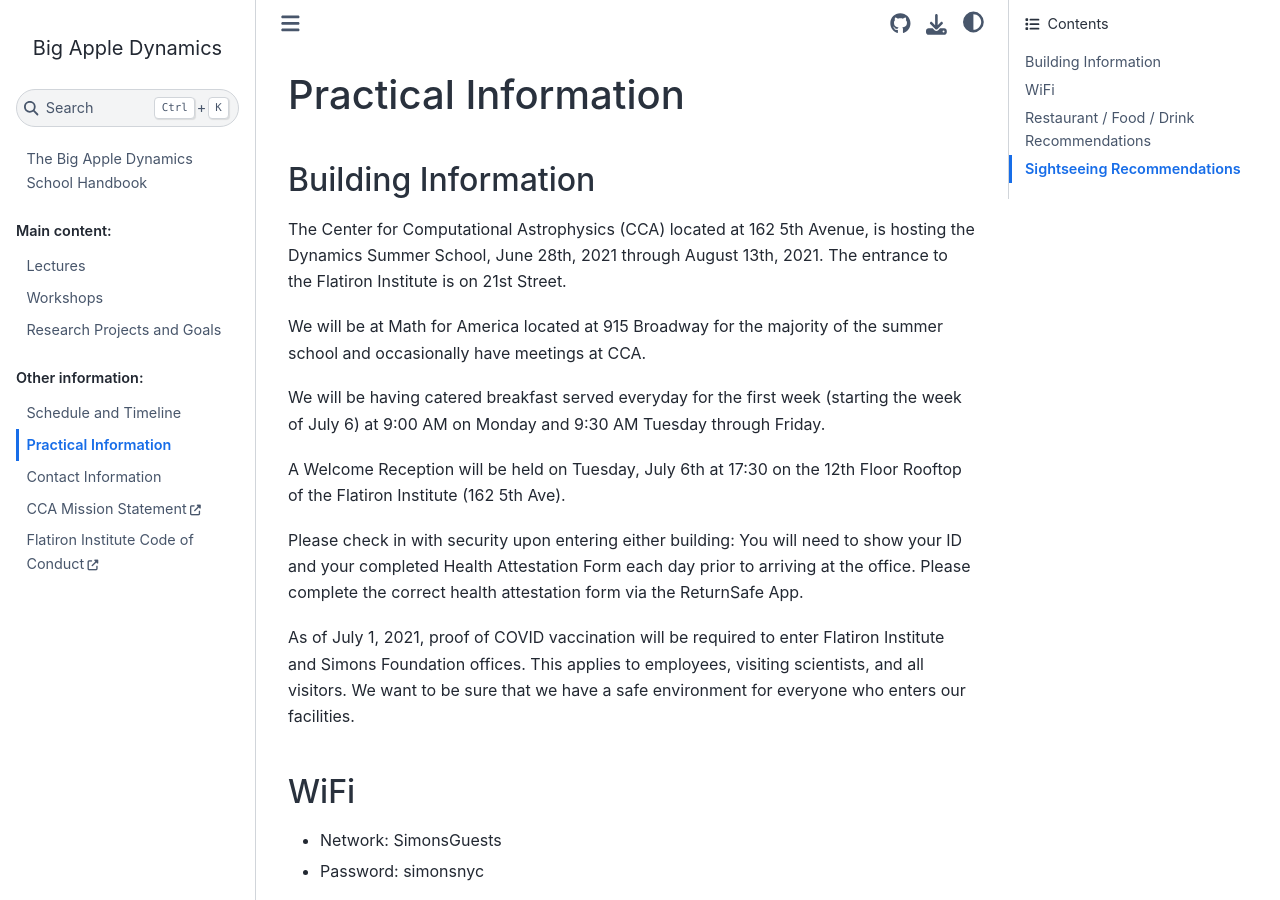
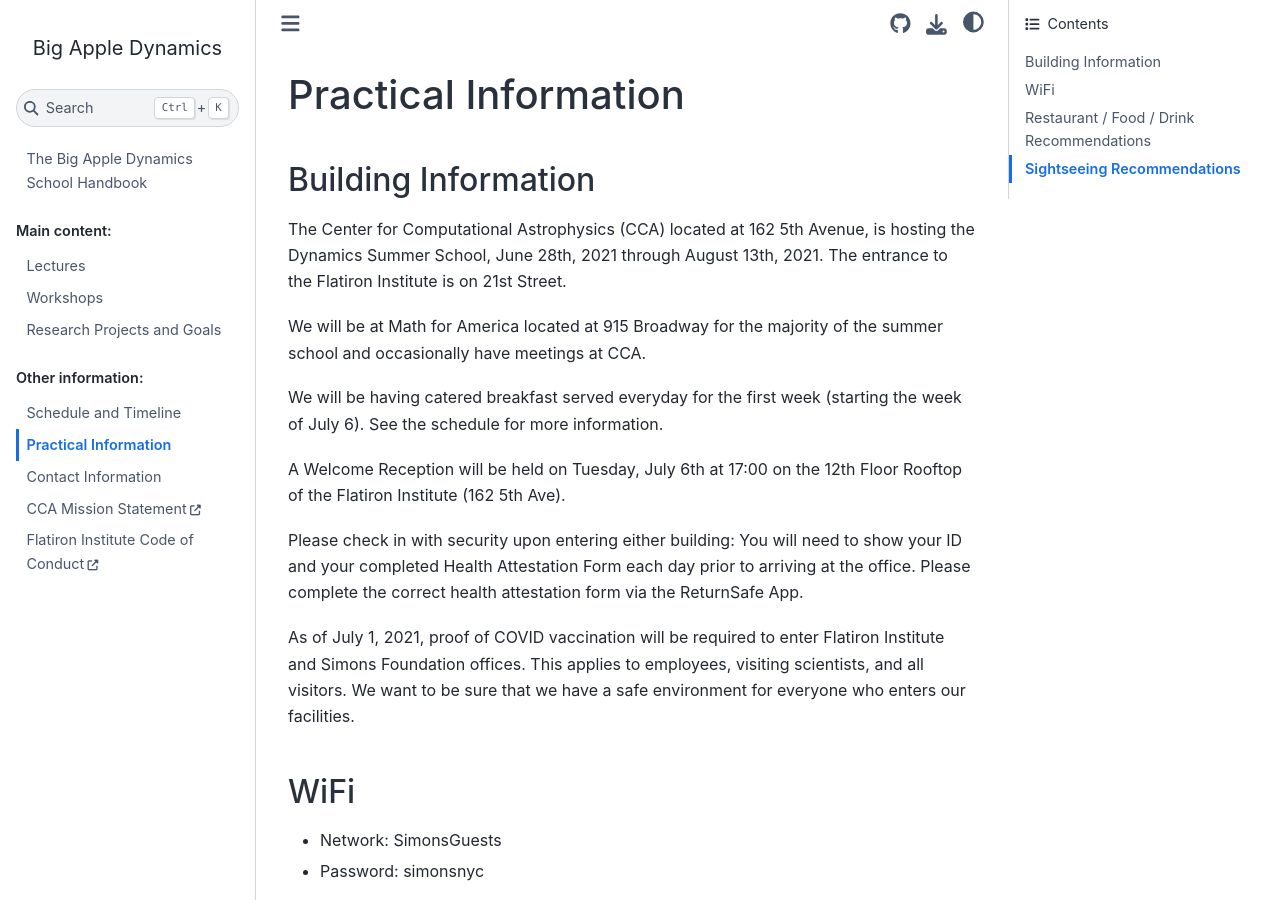
Before and after one commit to CCADynamicsGroup/SummerSchoolHandbook, a Sphinx documentation site: the page built from source/practical.rst, in a window 1280 px wide and 900 px high. Built offline with Sphinx 7.4.7 and the Sphinx Book theme 1.1.4, drawn with Linux system fonts in a browser that asks for light colours.

Commit message:
fix times

```diff
--- a/source/practical.rst
+++ b/source/practical.rst
@@ -13,9 +13,9 @@
 summer school and occasionally have meetings at CCA.
 
 We will be having catered breakfast served everyday for the first week (starting
-the week of July 6) at 9:00 AM on Monday and 9:30 AM Tuesday through Friday.
+the week of July 6). See the schedule for more information.
 
-A Welcome Reception will be held on Tuesday, July 6th at 17:30 on the 12th Floor
+A Welcome Reception will be held on Tuesday, July 6th at 17:00 on the 12th Floor
 Rooftop of the Flatiron Institute (162 5th Ave).
 
 Please check in with security upon entering either building: You will need to
```
